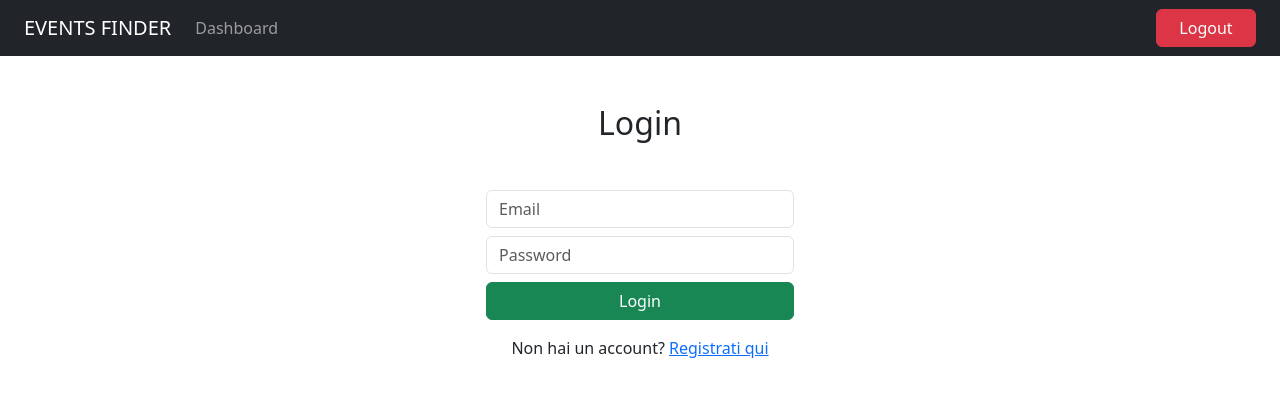
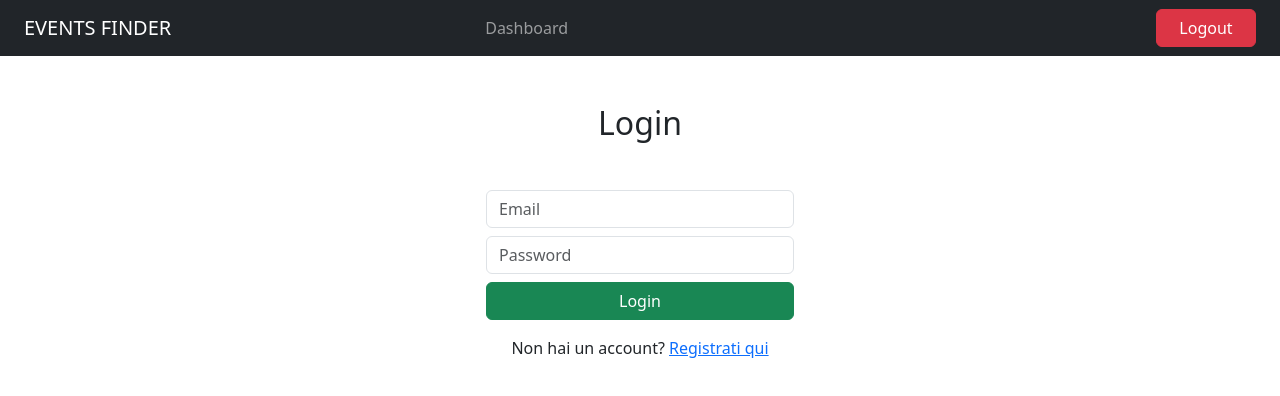
Before and after one commit to gianlucasalmi/SimEventi, a React (Create React App) app in the folder frontend/: page /login in a window 1280 px wide. Shown: the top 396 px of the page. Built offline with nearby package versions, Linux system fonts and the light colour scheme; sample sign-in values are in the browser's storage.

Commit message:
modif dashboard

```diff
--- a/frontend/src/App.js
+++ b/frontend/src/App.js
@@ -20,8 +20,11 @@ function App() {
       <nav className="navbar navbar-expand-lg navbar-dark bg-dark px-4">
         <Link className="navbar-brand" to="/">EVENTS FINDER</Link>
         <div className="collapse navbar-collapse">
-          <div className="navbar-nav me-auto">
+          <div className="navbar-nav mx-auto">
             {token && <Link className="nav-link" to="/dashboard">Dashboard</Link>}
+            {token && jwtDecode(token).Ruolo === 'Dipendente' && (
+              <Link className="nav-link" to="/mieventi">I miei eventi</Link>
+            )}
             {token && jwtDecode(token).Ruolo === 'Organizzatore' && (
               <Link className="nav-link" to="/statistiche">Statistiche</Link>
             )}
```
